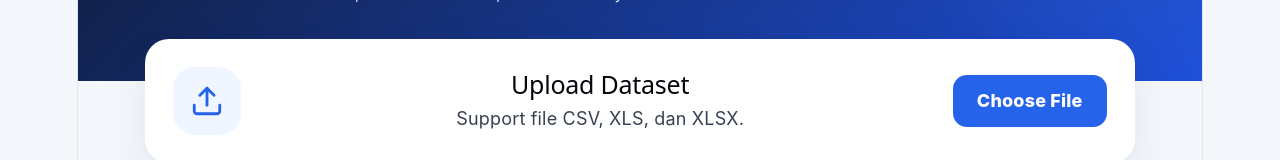
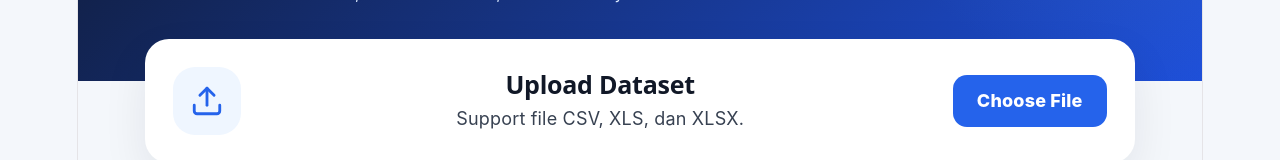
Before and after one commit to adityyakusuma/ai-data-analyst, a React (Vite) app: page / in a window 1280 px wide. Shown: the part 297-457 px from the top of the page. Built offline with nearby package versions, Linux system fonts and the light colour scheme.

Commit message:
fix upload text contrast

```diff
--- a/src/App.css
+++ b/src/App.css
@@ -16,7 +16,11 @@ body {
 .hero {
   padding: 46px 8% 74px;
   background:
-    radial-gradient(circle at top right, rgba(96, 165, 250, 0.28), transparent 34%),
+    radial-gradient(
+      circle at top right,
+      rgba(96, 165, 250, 0.28),
+      transparent 34%
+    ),
     linear-gradient(135deg, #0f172a, #1d4ed8);
   color: white;
 }
@@ -642,3 +646,14 @@ tr:hover td {
     max-width: 85%;
   }
 }
+
+.upload-card h2 {
+  color: #111827 !important;
+  opacity: 1 !important;
+  font-weight: 900;
+}
+
+.upload-card p {
+  color: #374151 !important;
+  opacity: 1 !important;
+}
```
